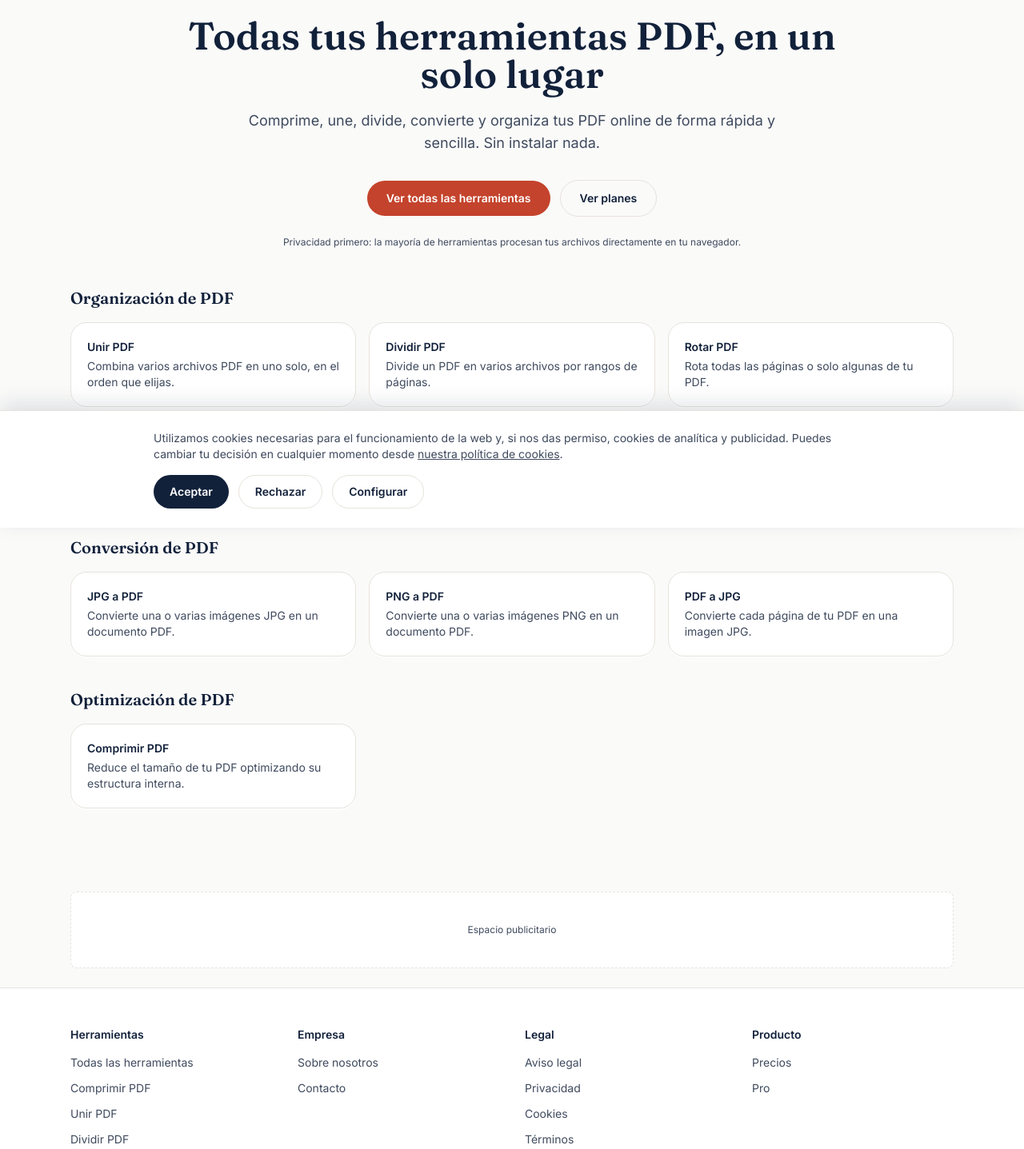
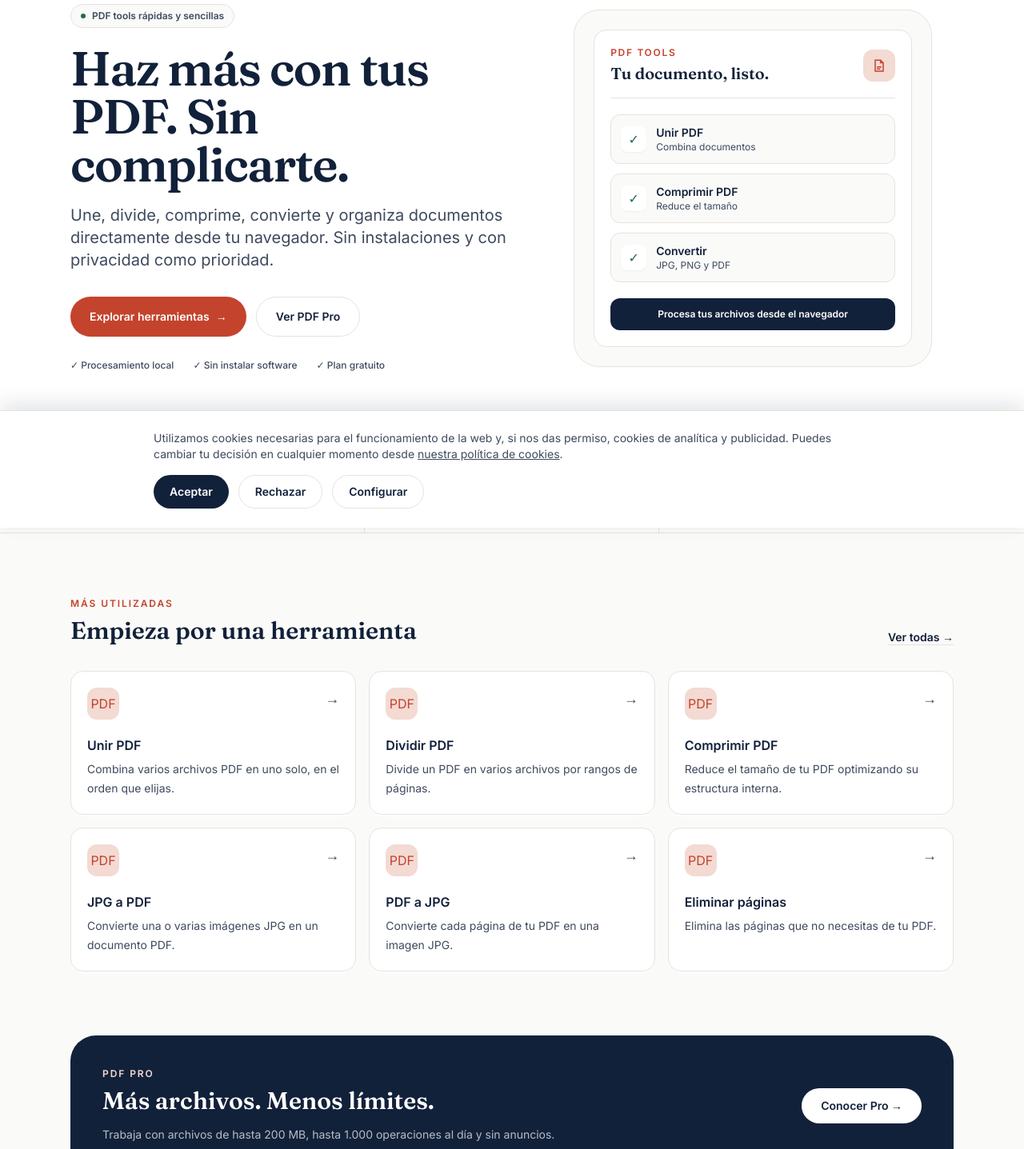
Before and after one commit to jaimemgrado-cyber/HERRAMIENTAS-PDF, a Next.js app: page / in a window 1280 px wide. Shown: the part 140-1577 px from the top of the page at 80% size. Built offline with nearby package versions, Linux system fonts and the light colour scheme; no server answers.

Commit message:
Add files via upload

```diff
--- a/src/app/api/contact/route.ts
+++ b/src/app/api/contact/route.ts
@@ -51,7 +51,7 @@ export async function POST(req: NextRequest) {
   }
 
   const apiKey = process.env.RESEND_API_KEY;
-  const contactEmail = process.env.CONTACT_EMAIL;
+  const contactEmail = process.env.CONTACT_EMAIL ?? "support.digitaltools@gmail.com";
 
   if (!apiKey || !contactEmail) {
     console.error("[contact] Faltan variables de entorno de email.");
--- a/src/app/globals.css
+++ b/src/app/globals.css
@@ -12,6 +12,13 @@ html {
 
 body {
   background-color: #faf9f9;
+  color: #12213a;
+  text-rendering: optimizeLegibility;
+  -webkit-font-smoothing: antialiased;
+}
+
+::selection {
+  background: #f3dad3;
   color: #12213a;
 }
 
--- a/src/app/page.tsx
+++ b/src/app/page.tsx
@@ -2,11 +2,12 @@ import type { Metadata } from "next";
 import Link from "next/link";
 import ToolGrid from "@/components/ToolGrid";
 import AdSlot from "@/components/AdSlot";
+import { TOOLS } from "@/lib/tools-config";
 
 export const metadata: Metadata = {
   title: "Herramientas PDF online gratis",
   description:
-    "Une, divide, comprime y convierte tus archivos PDF online, gratis y sin instalar nada. Tus archivos se procesan en tu navegador.",
+    "Une, divide, comprime y convierte PDF online. Herramientas rápidas y sencillas, con procesamiento local para una mayor privacidad.",
   alternates: { canonical: "/" },
 };
 
@@ -17,49 +18,122 @@ const jsonLd = {
   url: process.env.NEXT_PUBLIC_APP_URL ?? "http://localhost:3000",
 };
 
+const popular = TOOLS.filter((tool) =>
+  ["merge-pdf", "compress-pdf", "split-pdf", "jpg-to-pdf", "pdf-to-jpg", "delete-pages"].includes(tool.slug)
+);
+
 export default function HomePage() {
   return (
     <>
-      <script
-        type="application/ld+json"
-        dangerouslySetInnerHTML={{ __html: JSON.stringify(jsonLd) }}
-      />
+      <script type="application/ld+json" dangerouslySetInnerHTML={{ __html: JSON.stringify(jsonLd) }} />
 
-      <section className="mx-auto max-w-4xl px-4 pb-12 pt-16 text-center sm:px-6 sm:pt-24">
-        <h1 className="font-display text-4xl font-semibold text-ink sm:text-5xl">
-          Todas tus herramientas PDF, en un solo lugar
-        </h1>
-        <p className="mx-auto mt-5 max-w-2xl text-lg text-ink-soft">
-          Comprime, une, divide, convierte y organiza tus PDF online de forma rápida y sencilla.
-          Sin instalar nada.
-        </p>
-        <div className="mt-8 flex flex-wrap items-center justify-center gap-3">
-          <Link
-            href="/tools"
-            className="rounded-full bg-accent px-6 py-3 text-sm font-semibold text-white hover:bg-accent/90"
-          >
-            Ver todas las herramientas
-          </Link>
-          <Link
-            href="/pricing"
-            className="rounded-full border border-line px-6 py-3 text-sm font-semibold text-ink hover:bg-white"
-          >
-            Ver planes
-          </Link>
+      <section className="relative overflow-hidden border-b border-line bg-white">
+        <div className="mx-auto max-w-6xl px-4 pb-16 pt-14 sm:px-6 sm:pb-20 sm:pt-20">
+          <div className="grid items-center gap-12 lg:grid-cols-[1.05fr_.95fr]">
+            <div>
+              <span className="inline-flex items-center gap-2 rounded-full border border-line bg-paper px-3 py-1.5 text-xs font-semibold text-ink-soft">
+                <span className="h-1.5 w-1.5 rounded-full bg-success" aria-hidden />
+                PDF tools rápidas y sencillas
+              </span>
+              <h1 className="mt-5 max-w-3xl font-display text-4xl font-semibold leading-tight tracking-tight text-ink sm:text-6xl">
+                Haz más con tus PDF. Sin complicarte.
+              </h1>
+              <p className="mt-5 max-w-2xl text-lg leading-8 text-ink-soft sm:text-xl">
+                Une, divide, comprime, convierte y organiza documentos directamente desde tu navegador.
+                Sin instalaciones y con privacidad como prioridad.
+              </p>
+              <div className="mt-8 flex flex-wrap gap-3">
+                <Link href="/tools" className="inline-flex items-center justify-center rounded-full bg-accent px-6 py-3.5 text-sm font-semibold text-white shadow-sm transition hover:-translate-y-0.5 hover:bg-accent/90">
+                  Explorar herramientas <span className="ml-2" aria-hidden>→</span>
+                </Link>
+                <Link href="/pricing" className="inline-flex items-center justify-center rounded-full border border-line bg-white px-6 py-3.5 text-sm font-semibold text-ink transition hover:border-ink">
+                  Ver PDF Pro
+                </Link>
+              </div>
+              <div className="mt-7 flex flex-wrap gap-x-6 gap-y-2 text-xs font-medium text-ink-soft">
+                <span>✓ Procesamiento local</span>
+                <span>✓ Sin instalar software</span>
+                <span>✓ Plan gratuito</span>
+              </div>
+            </div>
+
+            <div className="relative mx-auto w-full max-w-md">
+              <div className="rounded-[2rem] border border-line bg-paper p-4 shadow-card sm:p-6">
+                <div className="rounded-2xl border border-line bg-white p-5">
+                  <div className="flex items-center justify-between border-b border-line pb-4">
+                    <div>
+                      <p className="text-xs font-semibold uppercase tracking-[0.14em] text-accent">PDF Tools</p>
+                      <p className="mt-1 font-display text-xl font-semibold text-ink">Tu documento, listo.</p>
+                    </div>
+                    <span className="flex h-10 w-10 items-center justify-center rounded-xl bg-accent-soft text-accent" aria-hidden>
+                      <svg viewBox="0 0 24 24" className="h-5 w-5 fill-none stroke-current" strokeWidth="1.8"><path d="M6 3.75h8l4 4v12.5H6z"/><path d="M14 3.75v4h4M8.5 14h7M8.5 17h5"/></svg>
+                    </span>
+                  </div>
+                  <div className="mt-5 space-y-3">
+                    {[
+                      ["Unir PDF", "Combina documentos"],
+                      ["Comprimir PDF", "Reduce el tamaño"],
+                      ["Convertir", "JPG, PNG y PDF"],
+                    ].map(([title, desc]) => (
+                      <div key={title} className="flex items-center gap-3 rounded-xl border border-line bg-paper px-3 py-3">
+                        <span className="flex h-8 w-8 items-center justify-center rounded-lg bg-white text-success shadow-sm" aria-hidden>✓</span>
+                        <div><p className="text-sm font-semibold text-ink">{title}</p><p className="text-xs text-ink-soft">{desc}</p></div>
+                      </div>
+                    ))}
+                  </div>
+                  <div className="mt-5 rounded-xl bg-ink px-4 py-3 text-center text-xs font-semibold text-white">Procesa tus archivos desde el navegador</div>
+                </div>
+              </div>
+            </div>
+          </div>
         </div>
-        <p className="mt-6 text-xs text-ink-soft">
-          Privacidad primero: la mayoría de herramientas procesan tus archivos directamente en tu
-          navegador.
-        </p>
       </section>
 
-      <section className="mx-auto max-w-6xl px-4 pb-20 sm:px-6">
-        <ToolGrid />
+      <section className="border-b border-line bg-paper">
+        <div className="mx-auto grid max-w-6xl grid-cols-1 gap-0 px-4 sm:px-6 md:grid-cols-3">
+          {[
+            ["Privacidad", "Tus archivos se procesan localmente en las herramientas compatibles."],
+            ["Sencillez", "Interfaz clara para completar una tarea y descargar el resultado."],
+            ["Más capacidad", "PDF Pro aumenta los límites y elimina la publicidad."],
+          ].map(([title, text]) => (
+            <div key={title} className="border-b border-line py-6 last:border-0 md:border-b-0 md:border-r md:px-7 md:first:pl-0 md:last:border-r-0 md:last:pr-0">
+              <p className="text-sm font-semibold text-ink">{title}</p>
+              <p className="mt-1 text-sm leading-6 text-ink-soft">{text}</p>
+            </div>
+          ))}
+        </div>
       </section>
 
-      <section className="mx-auto max-w-6xl px-4 sm:px-6">
-        <AdSlot placement="homepage" />
+      <section className="mx-auto max-w-6xl px-4 py-16 sm:px-6 sm:py-20">
+        <div className="flex items-end justify-between gap-4">
+          <div><p className="text-xs font-semibold uppercase tracking-[0.16em] text-accent">Más utilizadas</p><h2 className="mt-2 font-display text-3xl font-semibold text-ink">Empieza por una herramienta</h2></div>
+          <Link href="/tools" className="hidden text-sm font-semibold text-ink underline decoration-line underline-offset-4 hover:text-accent sm:inline">Ver todas →</Link>
+        </div>
+        <div className="mt-8 grid grid-cols-1 gap-4 sm:grid-cols-2 lg:grid-cols-3">
+          {popular.map((tool) => (
+            <Link key={tool.slug} href={`/tools/${tool.slug}`} className="group rounded-2xl border border-line bg-white p-5 shadow-card transition hover:-translate-y-1 hover:border-accent/40">
+              <div className="flex items-start justify-between gap-4"><span className="flex h-10 w-10 items-center justify-center rounded-xl bg-accent-soft text-accent" aria-hidden>PDF</span><span className="text-lg text-ink-soft transition group-hover:translate-x-1">→</span></div>
+              <h3 className="mt-5 text-base font-semibold text-ink group-hover:text-accent">{tool.name}</h3>
+              <p className="mt-1.5 text-sm leading-6 text-ink-soft">{tool.shortDescription}</p>
+            </Link>
+          ))}
+        </div>
       </section>
+
+      <section className="mx-auto max-w-6xl px-4 pb-16 sm:px-6 sm:pb-20">
+        <div className="rounded-[2rem] bg-ink p-7 text-white sm:p-10 lg:flex lg:items-center lg:justify-between lg:gap-10">
+          <div><p className="text-xs font-semibold uppercase tracking-[0.16em] text-accent-soft">PDF Pro</p><h2 className="mt-2 font-display text-3xl font-semibold">Más archivos. Menos límites.</h2><p className="mt-3 max-w-2xl text-sm leading-6 text-white/70">Trabaja con archivos de hasta 200 MB, hasta 1.000 operaciones al día y sin anuncios.</p></div>
+          <Link href="/pricing" className="mt-6 inline-flex shrink-0 rounded-full bg-white px-6 py-3 text-sm font-semibold text-ink transition hover:bg-paper lg:mt-0">Conocer Pro →</Link>
+        </div>
+      </section>
+
+      <section className="mx-auto max-w-6xl px-4 pb-16 sm:px-6 sm:pb-20">
+        <h2 className="font-display text-2xl font-semibold text-ink">Todas las herramientas</h2>
+        <p className="mt-2 max-w-2xl text-sm leading-6 text-ink-soft">Elige una categoría y encuentra la herramienta adecuada para tu documento.</p>
+        <div className="mt-8"><ToolGrid /></div>
+      </section>
+
+      <section className="mx-auto max-w-6xl px-4 sm:px-6"><AdSlot placement="homepage" /></section>
     </>
   );
 }
--- a/src/app/pricing/page.tsx
+++ b/src/app/pricing/page.tsx
@@ -15,8 +15,7 @@ export default function PricingPage() {
       <Breadcrumbs items={[{ label: "Inicio", href: "/" }, { label: "Precios", href: "/pricing" }]} />
       <h1 className="font-display text-3xl font-semibold text-ink">Precios</h1>
       <p className="mt-2 max-w-2xl text-ink-soft">
-        Empieza gratis. Si necesitas archivos más grandes o quieres navegar sin anuncios, pásate a
-        Pro cuando quieras.
+        Empieza gratis y actualiza a Pro cuando necesites más capacidad y una experiencia sin anuncios.
       </p>
 
       <div className="mt-10 grid grid-cols-1 gap-6 md:grid-cols-2">
--- a/src/app/tools/page.tsx
+++ b/src/app/tools/page.tsx
@@ -4,21 +4,16 @@ import ToolGrid from "@/components/ToolGrid";
 
 export const metadata: Metadata = {
   title: "Todas las herramientas PDF",
-  description: "Explora todas las herramientas PDF disponibles: unir, dividir, comprimir, convertir y más.",
+  description: "Explora herramientas PDF para unir, dividir, comprimir, convertir y organizar documentos online.",
   alternates: { canonical: "/tools" },
 };
 
 export default function ToolsPage() {
   return (
-    <div className="mx-auto max-w-6xl px-4 py-12 sm:px-6">
+    <div className="mx-auto max-w-6xl px-4 py-12 sm:px-6 sm:py-16">
       <Breadcrumbs items={[{ label: "Inicio", href: "/" }, { label: "Herramientas", href: "/tools" }]} />
-      <h1 className="font-display text-3xl font-semibold text-ink">Herramientas PDF</h1>
-      <p className="mt-2 max-w-2xl text-ink-soft">
-        Elige la herramienta que necesitas. Las marcadas como &quot;Próximamente&quot; están en desarrollo.
-      </p>
-      <div className="mt-10">
-        <ToolGrid />
-      </div>
+      <div className="mt-6 max-w-3xl"><p className="text-xs font-semibold uppercase tracking-[0.15em] text-accent">Biblioteca PDF</p><h1 className="mt-2 font-display text-4xl font-semibold tracking-tight text-ink">Todas las herramientas PDF</h1><p className="mt-4 text-base leading-7 text-ink-soft">Herramientas para trabajar con documentos sin instalaciones. Elige una tarea y empieza directamente.</p></div>
+      <div className="mt-10"><ToolGrid /></div>
     </div>
   );
 }
--- a/src/components/Footer.tsx
+++ b/src/components/Footer.tsx
@@ -1,67 +1,28 @@
 import Link from "next/link";
 
 const brandName = process.env.NEXT_PUBLIC_BRAND_NAME ?? "PDF Tools";
+const CONTACT_EMAIL = "support.digitaltools@gmail.com";
 
-const COLUMNS: { title: string; links: { href: string; label: string }[] }[] = [
-  {
-    title: "Herramientas",
-    links: [
-      { href: "/tools", label: "Todas las herramientas" },
-      { href: "/tools/compress-pdf", label: "Comprimir PDF" },
-      { href: "/tools/merge-pdf", label: "Unir PDF" },
-      { href: "/tools/split-pdf", label: "Dividir PDF" },
-    ],
-  },
-  {
-    title: "Empresa",
-    links: [
-      { href: "/about", label: "Sobre nosotros" },
-      { href: "/contact", label: "Contacto" },
-    ],
-  },
-  {
-    title: "Legal",
-    links: [
-      { href: "/legal", label: "Aviso legal" },
-      { href: "/privacy", label: "Privacidad" },
-      { href: "/cookies", label: "Cookies" },
-      { href: "/terms", label: "Términos" },
-    ],
-  },
-  {
-    title: "Producto",
-    links: [
-      { href: "/pricing", label: "Precios" },
-      { href: "/pricing", label: "Pro" },
-    ],
-  },
+const COLUMNS = [
+  { title: "Herramientas", links: [{ href: "/tools", label: "Todas las herramientas" }, { href: "/tools/compress-pdf", label: "Comprimir PDF" }, { href: "/tools/merge-pdf", label: "Unir PDF" }, { href: "/tools/split-pdf", label: "Dividir PDF" }] },
+  { title: "Producto", links: [{ href: "/pricing", label: "Precios" }, { href: "/pricing", label: "PDF Pro" }, { href: "/about", label: "Sobre nosotros" }, { href: "/contact", label: "Contacto" }] },
+  { title: "Legal", links: [{ href: "/legal", label: "Aviso legal" }, { href: "/privacy", label: "Privacidad" }, { href: "/cookies", label: "Cookies" }, { href: "/terms", label: "Términos" }] },
 ];
 
 export default function Footer() {
   return (
     <footer className="border-t border-line bg-white">
-      <div className="mx-auto grid max-w-6xl grid-cols-2 gap-8 px-4 py-12 sm:px-6 md:grid-cols-4">
-        {COLUMNS.map((col) => (
-          <div key={col.title}>
-            <h2 className="text-sm font-semibold text-ink">{col.title}</h2>
-            <ul className="mt-3 space-y-2">
-              {col.links.map((link, i) => (
-                <li key={`${link.href}-${i}`}>
-                  <Link href={link.href} className="text-sm text-ink-soft hover:text-ink">
-                    {link.label}
-                  </Link>
-                </li>
-              ))}
-            </ul>
+      <div className="mx-auto max-w-6xl px-4 py-12 sm:px-6">
+        <div className="grid gap-10 md:grid-cols-[1.5fr_1fr_1fr_1fr]">
+          <div>
+            <Link href="/" className="font-display text-xl font-semibold text-ink">{brandName}</Link>
+            <p className="mt-3 max-w-xs text-sm leading-6 text-ink-soft">Herramientas PDF sencillas para trabajar con tus documentos desde el navegador.</p>
+            <a href={`mailto:${CONTACT_EMAIL}`} className="mt-4 inline-block text-sm font-semibold text-ink underline decoration-line underline-offset-4 hover:text-accent">{CONTACT_EMAIL}</a>
           </div>
-        ))}
+          {COLUMNS.map((col) => <div key={col.title}><h2 className="text-sm font-semibold text-ink">{col.title}</h2><ul className="mt-4 space-y-2.5">{col.links.map((link) => <li key={link.href + link.label}><Link href={link.href} className="text-sm text-ink-soft hover:text-accent">{link.label}</Link></li>)}</ul></div>)}
+        </div>
       </div>
-      <div className="border-t border-line px-4 py-6 text-center text-xs text-ink-soft sm:px-6">
-        © {new Date().getFullYear()} {brandName}. [EMPRESA / NOMBRE DEL TITULAR] · [NIF/CIF] ·{" "}
-        <Link href="/legal" className="underline hover:text-ink">
-          Aviso legal
-        </Link>
-      </div>
+      <div className="border-t border-line px-4 py-6 sm:px-6"><div className="mx-auto flex max-w-6xl flex-col gap-2 text-xs text-ink-soft sm:flex-row sm:items-center sm:justify-between"><span>© {new Date().getFullYear()} {brandName}.</span><span>Herramientas PDF online · Privacidad primero</span></div></div>
     </footer>
   );
 }
--- a/src/components/ToolCard.tsx
+++ b/src/components/ToolCard.tsx
@@ -3,12 +3,14 @@ import type { ToolDefinition } from "@/lib/tools-config";
 
 export default function ToolCard({ tool }: { tool: ToolDefinition }) {
   return (
-    <Link
-      href={`/tools/${tool.slug}`}
-      className="group flex h-full flex-col rounded-xl2 border border-line bg-card p-5 shadow-card transition-transform hover:-translate-y-0.5 hover:border-accent/40"
-    >
-      <span className="text-sm font-semibold text-ink group-hover:text-accent">{tool.name}</span>
-      <p className="mt-1 text-sm text-ink-soft">{tool.shortDescription}</p>
+    <Link href={`/tools/${tool.slug}`} className="group flex h-full flex-col rounded-2xl border border-line bg-white p-5 shadow-card transition hover:-translate-y-1 hover:border-accent/40 hover:shadow-lg">
+      <div className="flex items-start justify-between gap-4">
+        <span className="flex h-10 w-10 items-center justify-center rounded-xl bg-accent-soft text-[10px] font-bold tracking-wide text-accent" aria-hidden>PDF</span>
+        <span className="text-lg text-ink-soft transition-transform group-hover:translate-x-1" aria-hidden>→</span>
+      </div>
+      <span className="mt-5 text-base font-semibold text-ink group-hover:text-accent">{tool.name}</span>
+      <p className="mt-1.5 flex-1 text-sm leading-6 text-ink-soft">{tool.shortDescription}</p>
+      <span className="mt-4 text-xs font-semibold text-ink">Abrir herramienta →</span>
     </Link>
   );
 }
--- a/src/components/ToolPageShell.tsx
+++ b/src/components/ToolPageShell.tsx
@@ -4,89 +4,33 @@ import FAQ from "@/components/FAQ";
 import AdSlot from "@/components/AdSlot";
 import { CATEGORY_LABELS, TOOLS, type ToolDefinition } from "@/lib/tools-config";
 
-export default function ToolPageShell({
-  tool,
-  children,
-}: {
-  tool: ToolDefinition;
-  children: React.ReactNode;
-}) {
-  const related = TOOLS.filter(
-    (t) => t.category === tool.category && t.slug !== tool.slug
-  ).slice(0, 3);
-
-  const faqJsonLd =
-    tool.faqs.length > 0
-      ? {
-          "@context": "https://schema.org",
-          "@type": "FAQPage",
-          mainEntity: tool.faqs.map((faq) => ({
-            "@type": "Question",
-            name: faq.question,
-            acceptedAnswer: { "@type": "Answer", text: faq.answer },
-          })),
-        }
-      : null;
+export default function ToolPageShell({ tool, children }: { tool: ToolDefinition; children: React.ReactNode }) {
+  const related = TOOLS.filter((t) => t.category === tool.category && t.slug !== tool.slug).slice(0, 3);
+  const faqJsonLd = tool.faqs.length ? { "@context": "https://schema.org", "@type": "FAQPage", mainEntity: tool.faqs.map((faq) => ({ "@type": "Question", name: faq.question, acceptedAnswer: { "@type": "Answer", text: faq.answer } })) } : null;
 
   return (
-    <div className="mx-auto max-w-4xl px-4 py-10 sm:px-6">
-      <Breadcrumbs
-        items={[
-          { label: "Inicio", href: "/" },
-          { label: "Herramientas", href: "/tools" },
-          { label: tool.name, href: `/tools/${tool.slug}` },
-        ]}
-      />
+    <div className="mx-auto max-w-5xl px-4 py-10 sm:px-6 sm:py-12">
+      <Breadcrumbs items={[{ label: "Inicio", href: "/" }, { label: "Herramientas", href: "/tools" }, { label: tool.name, href: `/tools/${tool.slug}` }]} />
+      <div className="mt-6 max-w-3xl">
+        <p className="text-xs font-semibold uppercase tracking-[0.15em] text-accent">{CATEGORY_LABELS[tool.category]}</p>
+        <h1 className="mt-2 font-display text-3xl font-semibold tracking-tight text-ink sm:text-4xl">{tool.h1}</h1>
+        <p className="mt-3 text-base leading-7 text-ink-soft">{tool.intro}</p>
+      </div>
 
-      <p className="text-sm font-medium text-accent">{CATEGORY_LABELS[tool.category]}</p>
-      <h1 className="mt-1 font-display text-3xl font-semibold text-ink sm:text-4xl">{tool.h1}</h1>
-      <p className="mt-3 max-w-2xl text-ink-soft">{tool.intro}</p>
+      <div className="mt-8 rounded-[1.5rem] border border-line bg-white p-4 shadow-card sm:p-6">{children}</div>
 
-      <div className="mt-8">{children}</div>
+      <div className="mt-5 flex flex-wrap items-center gap-x-5 gap-y-2 rounded-xl border border-line bg-paper px-4 py-3 text-xs font-medium text-ink-soft">
+        <span>✓ Procesamiento local</span><span>✓ No necesitas instalar software</span><span>✓ El archivo original no se modifica</span>
+      </div>
 
-      {tool.steps.length > 0 && (
-        <section className="mt-12">
-          <h2 className="font-display text-xl font-semibold text-ink">Cómo funciona</h2>
-          <ol className="mt-4 space-y-3">
-            {tool.steps.map((step, i) => (
-              <li key={step} className="flex gap-3 text-sm text-ink-soft">
-                <span className="flex h-6 w-6 shrink-0 items-center justify-center rounded-full bg-ink text-xs font-semibold text-white">
-                  {i + 1}
-                </span>
-                {step}
-              </li>
-            ))}
-          </ol>
-        </section>
-      )}
+      {tool.steps.length > 0 && <section className="mt-14"><p className="text-xs font-semibold uppercase tracking-[0.15em] text-accent">Proceso</p><h2 className="mt-2 font-display text-2xl font-semibold text-ink">Cómo funciona</h2><ol className="mt-6 grid gap-4 sm:grid-cols-2">{tool.steps.map((step, i) => <li key={step} className="rounded-2xl border border-line bg-white p-5"><span className="flex h-8 w-8 items-center justify-center rounded-full bg-ink text-xs font-semibold text-white">{i + 1}</span><p className="mt-4 text-sm leading-6 text-ink-soft">{step}</p></li>)}</ol></section>}
 
       <AdSlot placement="tool-page" />
-
       <FAQ items={tool.faqs} />
 
-      {related.length > 0 && (
-        <section className="mt-12">
-          <h2 className="font-display text-xl font-semibold text-ink">Herramientas relacionadas</h2>
-          <div className="mt-4 flex flex-wrap gap-3">
-            {related.map((r) => (
-              <Link
-                key={r.slug}
-                href={`/tools/${r.slug}`}
-                className="rounded-full border border-line bg-white px-4 py-2 text-sm font-medium text-ink hover:border-accent hover:text-accent"
-              >
-                {r.name}
-              </Link>
-            ))}
-          </div>
-        </section>
-      )}
+      {related.length > 0 && <section className="mt-14"><h2 className="font-display text-2xl font-semibold text-ink">También te puede interesar</h2><div className="mt-5 grid gap-3 sm:grid-cols-3">{related.map((r) => <Link key={r.slug} href={`/tools/${r.slug}`} className="rounded-2xl border border-line bg-white p-4 text-sm font-semibold text-ink transition hover:border-accent/50 hover:text-accent">{r.name}<span className="mt-2 block text-xs font-normal text-ink-soft">{r.shortDescription}</span></Link>)}</div></section>}
 
-      {faqJsonLd && (
-        <script
-          type="application/ld+json"
-          dangerouslySetInnerHTML={{ __html: JSON.stringify(faqJsonLd) }}
-        />
-      )}
+      {faqJsonLd && <script type="application/ld+json" dangerouslySetInnerHTML={{ __html: JSON.stringify(faqJsonLd) }} />}
     </div>
   );
 }
```
Also changed, not shown: src/app/contact/page.tsx (+21 -20 lines).
